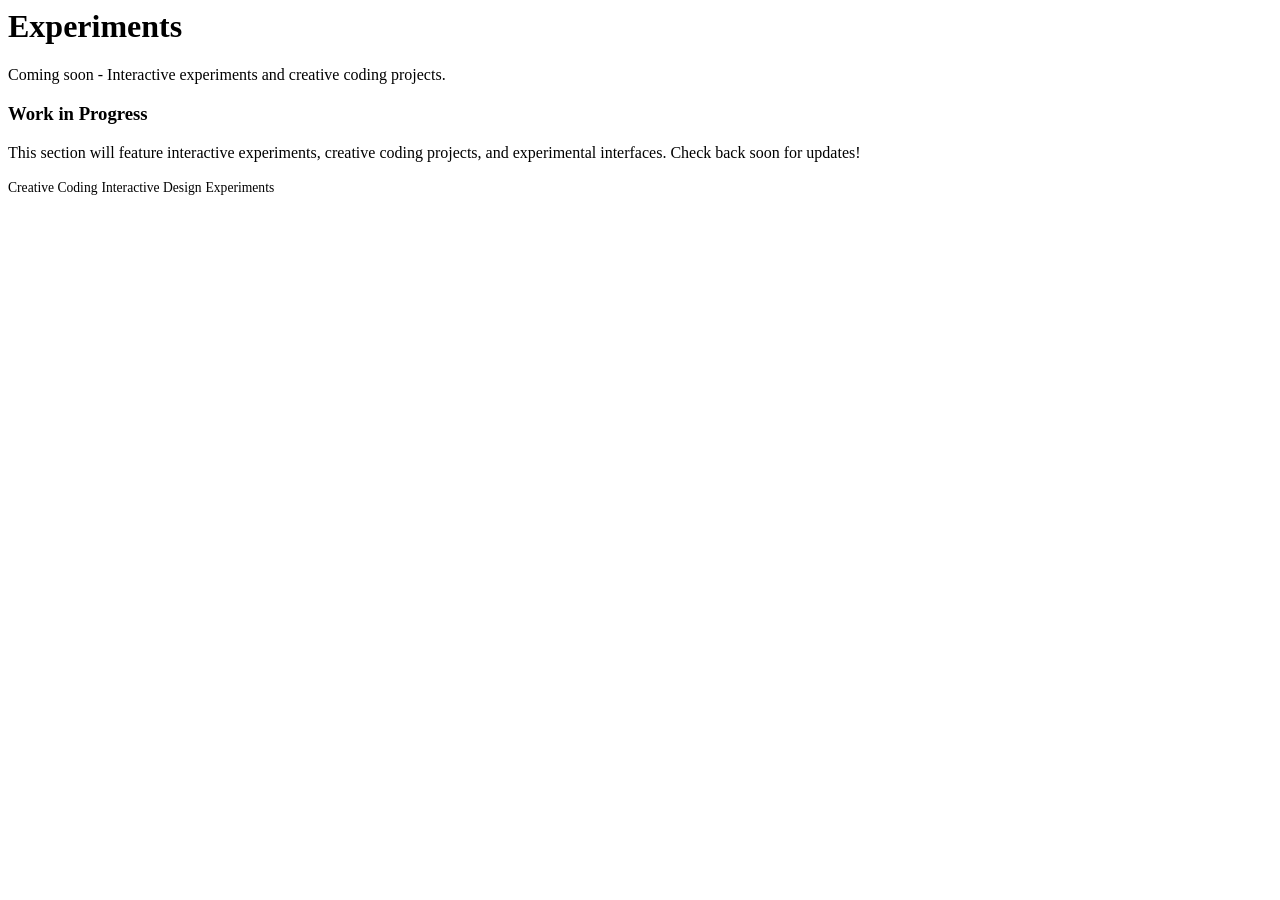
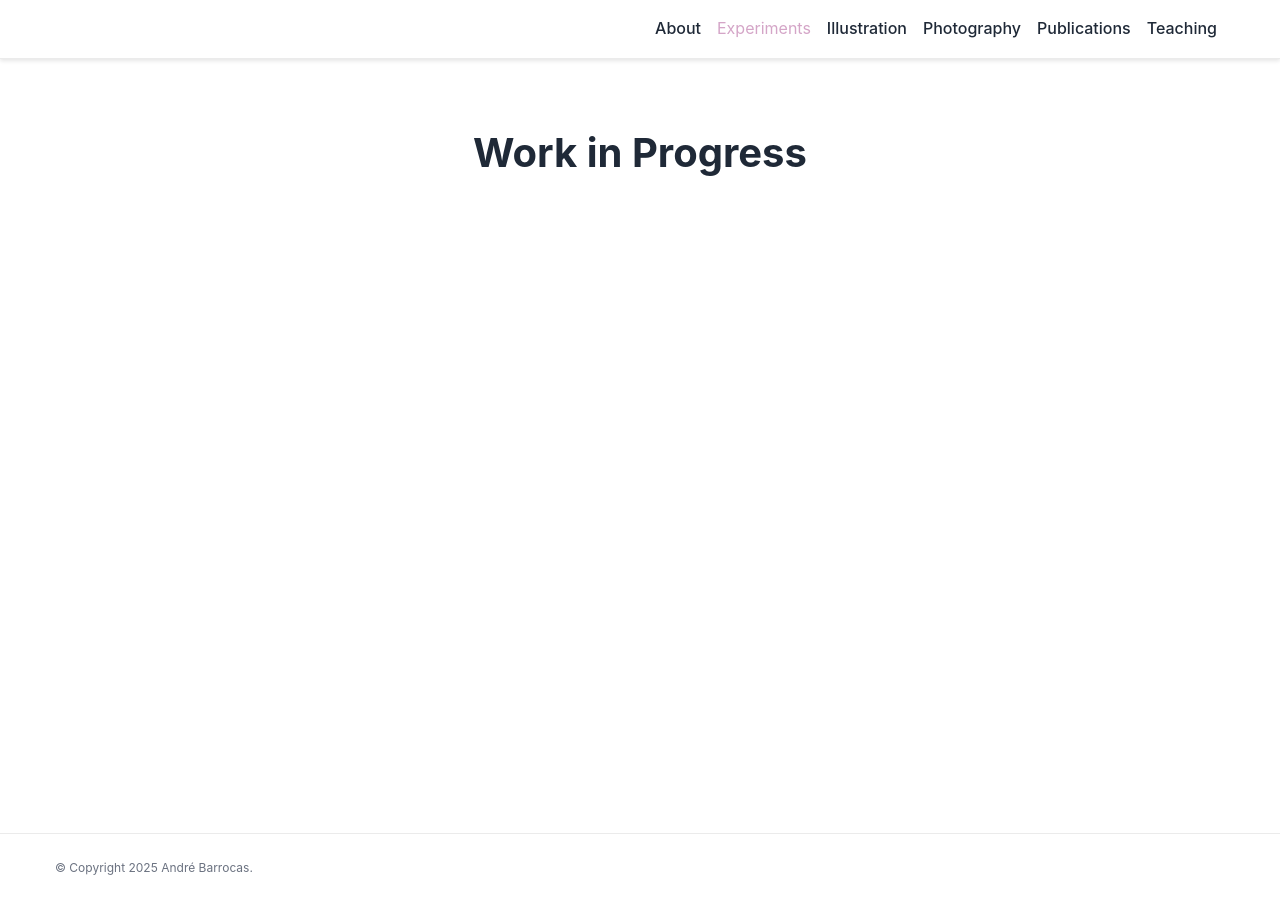
Before and after one commit to andrebarrocas/andrebarrocas.github.io, a Jekyll site: the page built from _pages/experiments.md, in a window 1280 px wide and 900 px high. Built offline with Jekyll 4.4.1, drawn with Linux system fonts in a browser that asks for light colours; comment, search, counter and statistics services are not loaded; a style sheet for code colours, icons or effects is not loaded.

Commit message:
bug fixes

```diff
--- a/_config.yml
+++ b/_config.yml
@@ -34,7 +34,7 @@ rss_icon: false
 # -----------------------------------------------------------------------------
 
 navbar_fixed: true
-footer_fixed: false
+footer_fixed: true
 
 # Dimensions
 max_width: 800px
--- a/_layouts/default.html
+++ b/_layouts/default.html
@@ -19,9 +19,34 @@ layout: parse
     {%- include header.html %}
 
     <!-- Content -->
-    <div class="container mt-5">
+    <div class="container mt-5 mb-5" style="min-height: calc(100vh - 200px);">
       {{ content }}
     </div>
+
+    <style>
+      /* Ensure fixed navbar and footer styling */
+      .fixed-top {
+        z-index: 1030;
+        background-color: var(--global-bg-color) !important;
+        border-bottom: 1px solid var(--global-divider-color);
+      }
+
+      .fixed-bottom {
+        z-index: 1020;
+        background-color: var(--global-bg-color) !important;
+        border-top: 1px solid var(--global-divider-color);
+        padding: 15px 0;
+      }
+
+      /* Adjust body padding for fixed elements */
+      body.fixed-top-nav {
+        padding-top: 80px !important;
+      }
+
+      body.fixed-bottom-footer {
+        padding-bottom: 80px !important;
+      }
+    </style>
 
     <!-- Footer -->
     {%- include footer.html %}
--- a/_pages/experiments.md
+++ b/_pages/experiments.md
@@ -1,52 +1,12 @@
 ---
+layout: default
 title: Experiments
 permalink: /experiments/
 nav: true
 ---
 
 <div class="row">
-  <div class="col-lg-12">
-    <h1 class="mb-4">Experiments</h1>
-    <p class="mb-5">Coming soon - Interactive experiments and creative coding projects.</p>
+  <div class="col-lg-12 text-center">
+    <h1 class="mb-4">Work in Progress</h1>
   </div>
 </div>
-
-<div class="row">
-  <div class="col-lg-8 col-md-10 col-sm-12 mx-auto">
-    <div class="card shadow-sm">
-      <div class="card-body text-center py-5">
-        <div class="mb-4">
-          <i class="fas fa-flask fa-3x text-muted"></i>
-        </div>
-        <h3 class="card-title mb-3">Work in Progress</h3>
-        <p class="card-text text-muted">
-          This section will feature interactive experiments, creative coding projects,
-          and experimental interfaces. Check back soon for updates!
-        </p>
-        <div class="mt-4">
-          <span class="badge badge-secondary px-3 py-2">Creative Coding</span>
-          <span class="badge badge-secondary px-3 py-2 ml-2">Interactive Design</span>
-          <span class="badge badge-secondary px-3 py-2 ml-2">Experiments</span>
-        </div>
-      </div>
-    </div>
-  </div>
-</div>
-
-<style>
-.card {
-  border: none;
-  border-radius: 12px;
-  transition: transform 0.3s ease, box-shadow 0.3s ease;
-}
-
-.card:hover {
-  transform: translateY(-2px);
-  box-shadow: 0 8px 25px rgba(0,0,0,0.15) !important;
-}
-
-.badge {
-  border-radius: 20px;
-  font-size: 0.85rem;
-}
-</style>
```
Also changed, not shown: _pages/_dropdown.md (+0 -2 lines), _pages/google-scholar.md (deleted, +0 -106 lines), _pages/illustration.md (+22 -40 lines), _pages/photography.md (+22 -40 lines).
